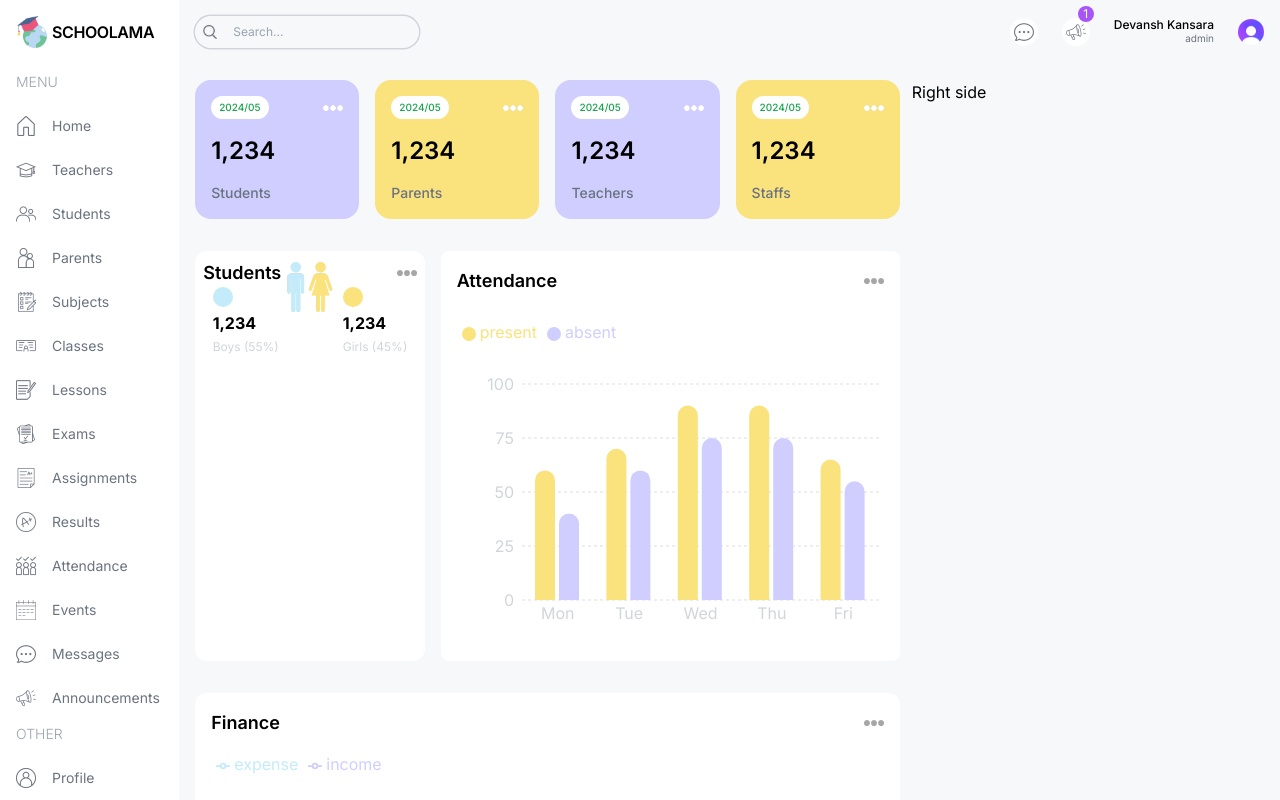
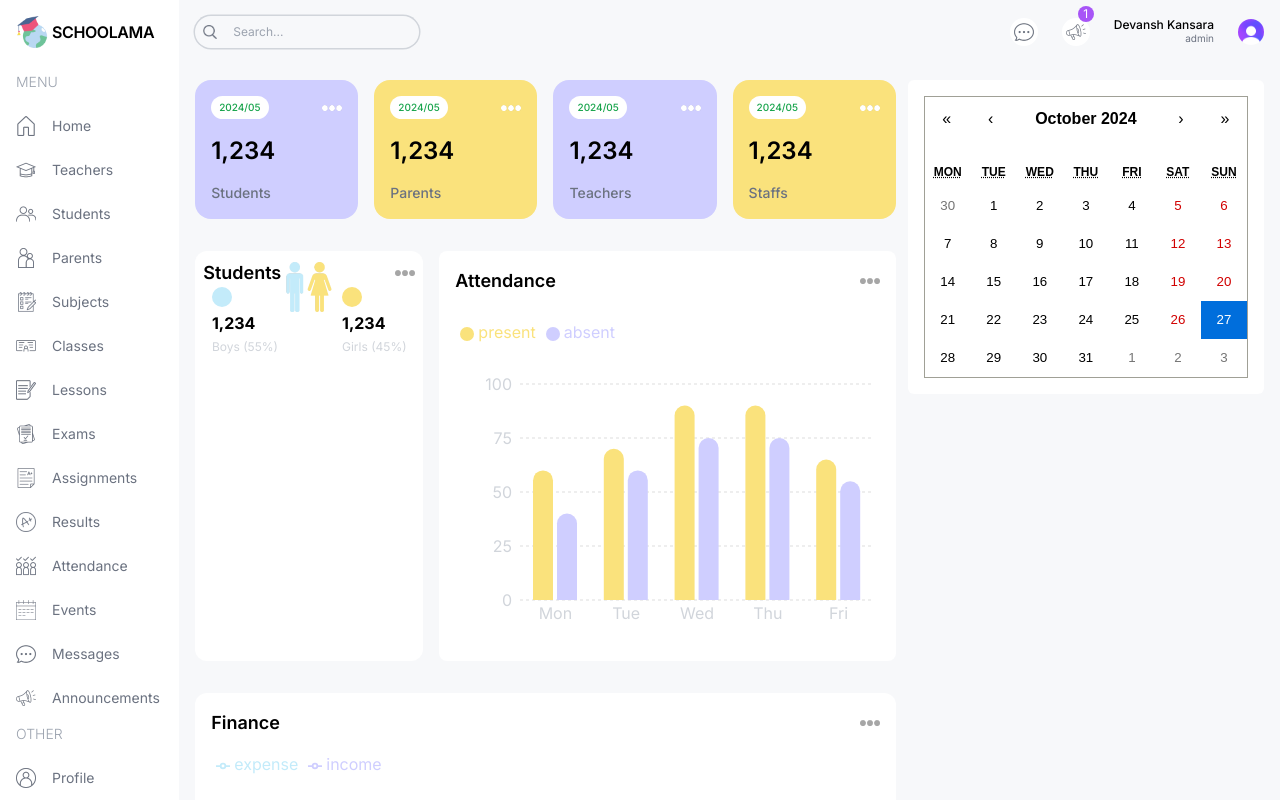
Before and after one commit to Devansh27112001/school-management-dashboard-nextjs, a Next.js app: page /admin in a window 1280 px wide. Built offline with nearby package versions, Linux system fonts and the light colour scheme.

Commit message:
CLIENT: calendar component implemented --note: Had to copy paste the default styling of react-calendar/dist/Calendar.css in the global.css file

```diff
--- a/package.json
+++ b/package.json
@@ -11,6 +11,7 @@
   "dependencies": {
     "next": "15.0.1",
     "react": "^18.3.1",
+    "react-calendar": "^5.1.0",
     "react-dom": "^18.3.1",
     "recharts": "^2.13.2"
   },
--- a/src/app/(dashboard)/admin/page.tsx
+++ b/src/app/(dashboard)/admin/page.tsx
@@ -1,5 +1,6 @@
 import AttendanceChart from "@/components/AttendanceChart";
 import CountChart from "@/components/CountChart";
+import EventCalendar from "@/components/eventCalendar";
 import FinanceChart from "@/components/FinanceChart";
 import UserCard from "@/components/UserCard";
 
@@ -34,7 +35,9 @@
       </div>
 
       {/* RIGHT SIDE */}
-      <div className="w-full lg:w-1/3">Right side</div>
+      <div className="w-full lg:w-1/3 flex flex-col gap-8">
+        <EventCalendar />
+      </div>
     </div>
   );
 };
--- a/src/app/globals.css
+++ b/src/app/globals.css
@@ -27,3 +27,163 @@
 .recharts-wrapper {
   width: 100% !important;
 }
+
+.react-calendar {
+  width: 100%;
+  max-width: 100%;
+  background: white;
+  border: none;
+  font-family: "Inter", sans-serif;
+  line-height: 1.125em;
+}
+
+.react-calendar__navigation__label__labelText {
+  font-weight: 600;
+}
+
+.react-calendar--doubleView {
+  width: 700px;
+}
+
+.react-calendar--doubleView .react-calendar__viewContainer {
+  display: flex;
+  margin: -0.5em;
+}
+
+.react-calendar--doubleView .react-calendar__viewContainer > * {
+  width: 50%;
+  margin: 0.5em;
+}
+
+.react-calendar,
+.react-calendar *,
+.react-calendar *:before,
+.react-calendar *:after {
+  -moz-box-sizing: border-box;
+  -webkit-box-sizing: border-box;
+  box-sizing: border-box;
+}
+
+.react-calendar button {
+  margin: 0;
+  border: 0;
+  outline: none;
+}
+
+.react-calendar button:enabled:hover {
+  cursor: pointer;
+}
+
+.react-calendar__navigation {
+  display: flex;
+  height: 44px;
+  margin-bottom: 1em;
+}
+
+.react-calendar__navigation button {
+  min-width: 44px;
+  background: none;
+}
+
+.react-calendar__navigation button:disabled {
+  background-color: #f0f0f0;
+}
+
+.react-calendar__navigation button:enabled:hover,
+.react-calendar__navigation button:enabled:focus {
+  background-color: #e6e6e6;
+}
+
+.react-calendar__month-view__weekdays {
+  text-align: center;
+  text-transform: uppercase;
+  font: inherit;
+  font-size: 0.75em;
+  font-weight: bold;
+}
+
+.react-calendar__month-view__weekdays__weekday {
+  padding: 0.5em;
+}
+
+.react-calendar__month-view__weekNumbers .react-calendar__tile {
+  display: flex;
+  align-items: center;
+  justify-content: center;
+  font: inherit;
+  font-size: 0.75em;
+  font-weight: bold;
+}
+
+.react-calendar__month-view__days__day--weekend {
+  color: #d10000;
+}
+
+.react-calendar__month-view__days__day--neighboringMonth,
+.react-calendar__decade-view__years__year--neighboringDecade,
+.react-calendar__century-view__decades__decade--neighboringCentury {
+  color: #757575;
+}
+
+.react-calendar__year-view .react-calendar__tile,
+.react-calendar__decade-view .react-calendar__tile,
+.react-calendar__century-view .react-calendar__tile {
+  padding: 2em 0.5em;
+}
+
+.react-calendar__tile {
+  max-width: 100%;
+  padding: 10px 6.6667px;
+  background: none;
+  text-align: center;
+  font: inherit;
+  font-size: 0.833em;
+}
+
+.react-calendar__tile:disabled {
+  background-color: #f0f0f0;
+  color: #ababab;
+}
+
+.react-calendar__month-view__days__day--neighboringMonth:disabled,
+.react-calendar__decade-view__years__year--neighboringDecade:disabled,
+.react-calendar__century-view__decades__decade--neighboringCentury:disabled {
+  color: #cdcdcd;
+}
+
+.react-calendar__tile:enabled:hover,
+.react-calendar__tile:enabled:focus {
+  background-color: #e6e6e6;
+}
+
+.react-calendar__tile--now {
+  background: #ffff76;
+}
+
+.react-calendar__tile--now:enabled:hover,
+.react-calendar__tile--now:enabled:focus {
+  background: #ffffa9;
+}
+
+.react-calendar__tile--hasActive {
+  background: #76baff;
+}
+
+.react-calendar__tile--hasActive:enabled:hover,
+.react-calendar__tile--hasActive:enabled:focus {
+  background: #a9d4ff;
+}
+
+.react-calendar__tile--active {
+  background: #c3ebfa;
+  color: black;
+}
+
+.react-calendar__tile--active:enabled:hover,
+.react-calendar__tile--active:enabled:focus {
+  background: #1087ff;
+}
+
+.react-calendar--selectRange .react-calendar__tile--hover {
+  background-color: #e6e6e6;
+}
--- /dev/null
+++ b/src/components/EventCalendar.tsx
@@ -0,0 +1,23 @@
+"use client";
+import { useEffect, useState } from "react";
+import Calendar from "react-calendar";
+import "react-calendar/dist/Calendar.css";
+
+type ValuePiece = Date | null;
+type Value = ValuePiece | [ValuePiece, ValuePiece];
+
+const EventCalendar = () => {
+  const [value, onChange] = useState<Value>(null);
+
+  useEffect(() => {
+    onChange(new Date());
+  }, []);
+
+  return (
+    <div className="bg-white p-4 rounded-md">
+      <Calendar onChange={onChange} value={value} />
+    </div>
+  );
+};
+
+export default EventCalendar;
```
Also changed, not shown: 1 other file (tests, documents, lock files or other folders).
